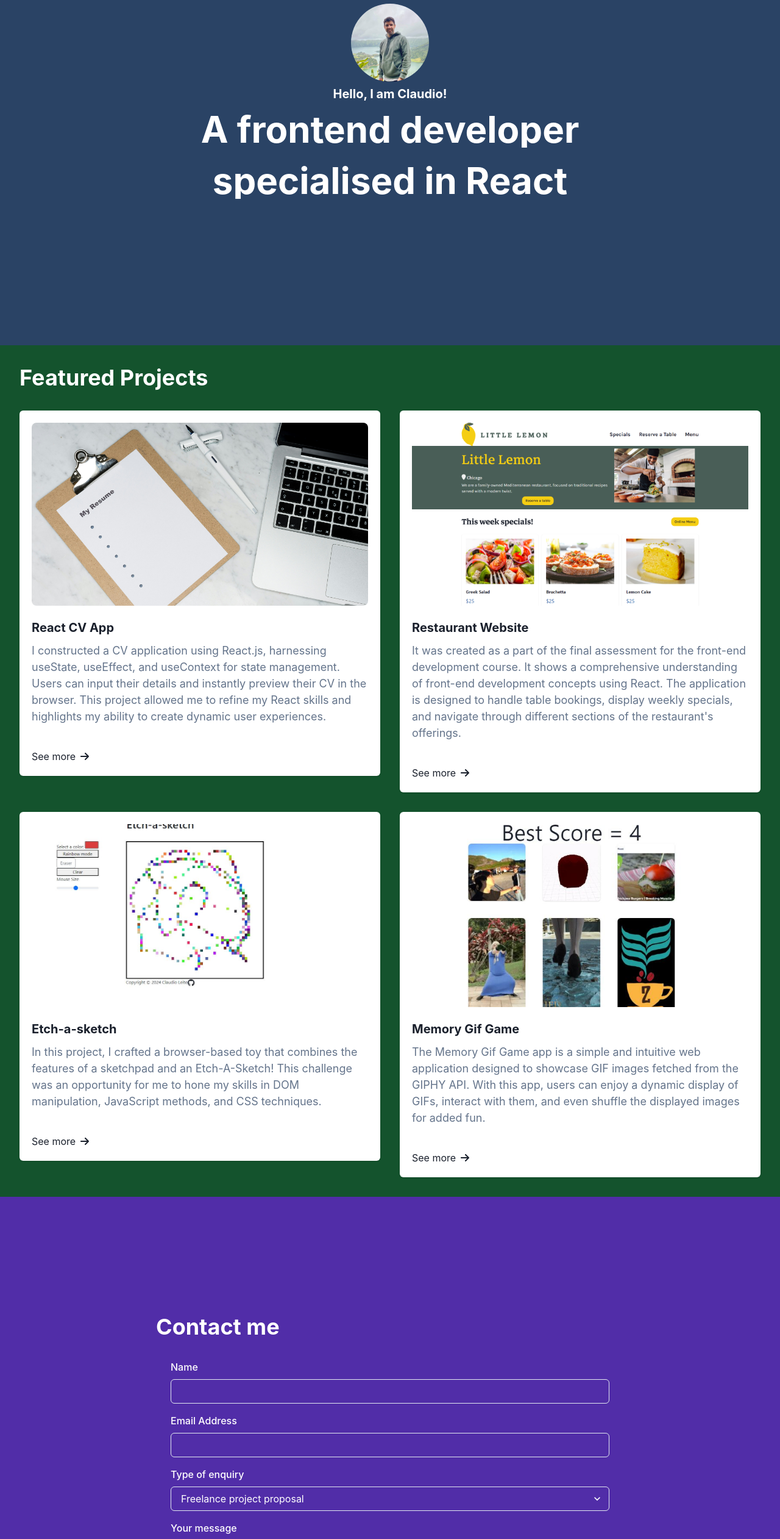
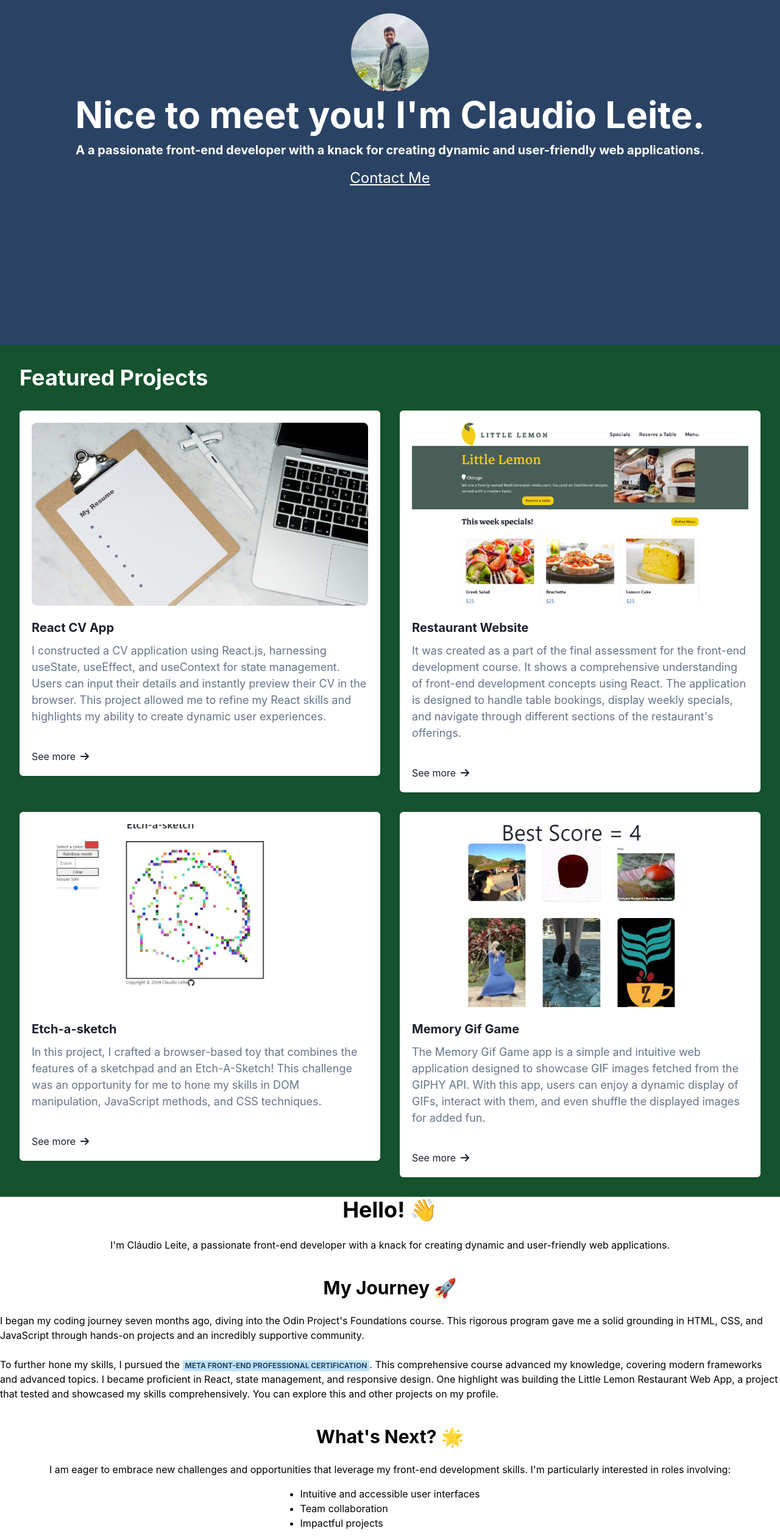
Before and after one commit to claudiooleite/Portfolio, a React (Create React App) app: page / in a window 1280 px wide. Shown: the part 234-2757 px from the top of the page at 61% size. Built offline with nearby package versions, Linux system fonts and the light colour scheme.

Commit message:
header component restyled

```diff
--- a/public/index.html
+++ b/public/index.html
@@ -13,12 +13,9 @@
 
     <link rel="manifest" href="%PUBLIC_URL%/manifest.json" />
 
-
     <title>Claudio`s Portfolio</title>
   </head>
   <body>
-
     <div id="root"></div>
-
   </body>
 </html>
--- a/src/App.js
+++ b/src/App.js
@@ -8,8 +8,8 @@ import { AlertProvider } from "./context/alertContext";
 import Alert from "./components/Alert";
 import { FontAwesomeIcon } from "@fortawesome/react-fontawesome";
 import { socials } from "./components/Header";
-
-
+import AboutMe from "./components/AboutMe";
+import "./styles/global.css";
 
 function App() {
   return (
@@ -19,6 +19,7 @@ function App() {
           <Header socials={socials} />
           <LandingSection />
           <ProjectsSection />
+          <AboutMe />
           <ContactMeSection />
           <Footer />
           <Alert />
--- /dev/null
+++ b/src/components/AboutMe.js
@@ -0,0 +1,68 @@
+import React from "react";
+import FullScreenSection from "./FullScreenSection";
+import { Heading, Text, Badge, Flex, Box } from "@chakra-ui/react";
+
+function AboutMe() {
+  return (
+    <FullScreenSection>
+      <Heading as="h2" size="xl" mb={4} id="aboutme-section">
+        Hello! 👋
+      </Heading>
+      <Text>
+        I'm Cláudio Leite, a passionate front-end developer with a knack for
+        creating dynamic and user-friendly web applications.
+      </Text>
+
+      <Heading as="h3" size="lg" mt={8} mb={4}>
+        My Journey 🚀
+      </Heading>
+      <Text>
+        I began my coding journey seven months ago, diving into the Odin
+        Project's Foundations course. This rigorous program gave me a solid
+        grounding in HTML, CSS, and JavaScript through hands-on projects and an
+        incredibly supportive community.
+      </Text>
+
+      <Text mt={4}>
+        To further hone my skills, I pursued the{" "}
+        <Badge colorScheme="blue">
+          Meta Front-End Professional Certification
+        </Badge>
+        . This comprehensive course advanced my knowledge, covering modern
+        frameworks and advanced topics. I became proficient in React, state
+        management, and responsive design. One highlight was building the Little
+        Lemon Restaurant Web App, a project that tested and showcased my skills
+        comprehensively. You can explore this and other projects on my profile.
+      </Text>
+
+      <Heading as="h3" size="lg" mt={8} mb={4}>
+        What's Next? 🌟
+      </Heading>
+      <Text>
+        I am eager to embrace new challenges and opportunities that leverage my
+        front-end development skills. I'm particularly interested in roles
+        involving:
+      </Text>
+      <Flex as="ul" mt={2} direction="column">
+        <Box as="li">
+          <Text>Intuitive and accessible user interfaces</Text>
+        </Box>
+        <Box as="li">
+          <Text>Team collaboration</Text>
+        </Box>
+        <Box as="li">
+          <Text>Impactful projects</Text>
+        </Box>
+      </Flex>
+
+      <Text mt={4}>
+        I am always open to connecting with like-minded professionals and
+        exploring opportunities for collaboration. Feel free to check out my
+        projects on my profile and reach out to discuss web development, coding,
+        or potential collaborations.
+      </Text>
+    </FullScreenSection>
+  );
+}
+
+export default AboutMe;
--- a/src/components/Header.js
+++ b/src/components/Header.js
@@ -7,7 +7,7 @@ import {
   faStackOverflow,
 } from "@fortawesome/free-brands-svg-icons";
 import { faEnvelope } from "@fortawesome/free-solid-svg-icons";
-import { Box, HStack } from "@chakra-ui/react";
+import { Box, HStack, useMediaQuery } from "@chakra-ui/react";
 
 export const socials = [
   {
@@ -62,7 +62,7 @@ const Header = ({ socials }) => {
       });
     }
   };
-
+  const [isLargerThan768] = useMediaQuery("(min-width: 768px)");
   return (
     <Box
       ref={headerRef}
@@ -79,11 +79,31 @@ const Header = ({ socials }) => {
     >
       <Box color="white" maxWidth="1280px" margin="0 auto">
         <HStack
+          spacing={4}
           px={16}
           py={4}
-          justifyContent="space-between"
+          justifyContent={isLargerThan768 ? "space-between" : "center"}
           alignItems="center"
+          flexDirection={isLargerThan768 ? "row" : "column"}
         >
+          <nav>
+            <HStack spacing={16}>
+              {/* <a href="/#contact-me" onClick={handleClick("contactme")}>
+                <span>Contact Me</span>
+              </a>
+              <a href="/#projects" onClick={handleClick("projects")}>
+                <span>Projects</span>
+              </a> */}
+
+              <a
+                href="/#about-me"
+                onClick={handleClick("aboutme")}
+                style={{ fontSize: "28px" }}
+              >
+                claudioleite
+              </a>
+            </HStack>
+          </nav>
           <nav>
             <HStack spacing={8}>
               {socials.map(({ icon, url }) => (
@@ -98,16 +118,6 @@ const Header = ({ socials }) => {
               ))}
             </HStack>
           </nav>
-          <nav>
-            <HStack spacing={8}>
-              <a href="/#contact-me" onClick={handleClick("contactme")}>
-                <span>Contact Me</span>
-              </a>
-              <a href="/#projects" onClick={handleClick("projects")}>
-                <span>Projects</span>
-              </a>
-            </HStack>
-          </nav>
         </HStack>
       </Box>
     </Box>
--- a/src/components/LandingSection.js
+++ b/src/components/LandingSection.js
@@ -1,37 +1,55 @@
 import React from "react";
-import { Avatar, Heading, VStack } from "@chakra-ui/react";
+import { Avatar, Heading, VStack, Text } from "@chakra-ui/react";
 import FullScreenSection from "./FullScreenSection";
 
-
-
-
-
-const greeting = "Hello, I am Claudio!";
-const bio1 = "A frontend developer";
-const bio2 = "specialised in React";
-
+const greeting = "Nice to meet you! I'm Claudio Leite.";
+const bio =
+  "A  a passionate front-end developer with a knack for creating dynamic and user-friendly web applications. ";
 
 const LandingSection = () => {
-
-
+  const handleClick = (anchor) => () => {
+    const id = `${anchor}-section`;
+    const element = document.getElementById(id);
+    if (element) {
+      element.scrollIntoView({
+        behavior: "smooth",
+        block: "start",
+      });
+    }
+  };
   return (
     <FullScreenSection
       justifyContent="center"
-    alignItems="center"
       isDarkBackground
       backgroundColor="#2A4365"
     >
-    <VStack spacing={4} alignItems="center">
+      <VStack spacing={4}>
         <VStack>
-        <Avatar size="2xl" name='Claudio' src={require("../images/pic.jpg")} alt="Profile Picture"/>
-        <Heading as="h4" size="md" noOfLines={1}>{greeting}</Heading>
+          <Avatar
+            size="2xl"
+            name="Claudio"
+            src={require("../images/pic.jpg")}
+            alt="Profile Picture"
+          />
+          <Heading as="h1" size="3xl">
+            {greeting}
+          </Heading>
         </VStack>
         <VStack spacing={6}>
-        <Heading as="h1" size="3xl" noOfLines={1}>{bio1}</Heading>
-        <Heading as="h1" size="3xl" noOfLines={1}>{bio2}</Heading>
+          <Heading as="h4" size="md">
+            {bio}
+          </Heading>
+        </VStack>
+        <VStack>
+          <Text as="u" fontSize="2xl">
+            <a href="/#contact-me" onClick={handleClick("contactme")}>
+              <span>Contact Me</span>
+            </a>
+          </Text>
         </VStack>
       </VStack>
     </FullScreenSection>
-)};
+  );
+};
 
 export default LandingSection;
--- a/src/components/ProjectsSection.js
+++ b/src/components/ProjectsSection.js
@@ -58,7 +58,6 @@ const ProjectsSection = () => {
             description={project.description}
             imageSrc={project.getImageSrc()}
             link={project.url}
-            // url: github add url for linkiing with project
           />
         ))}
       </Box>
```
Also changed, not shown: src/styles/global.css (added). Lines whose indentation alone changed are shown as unchanged.
